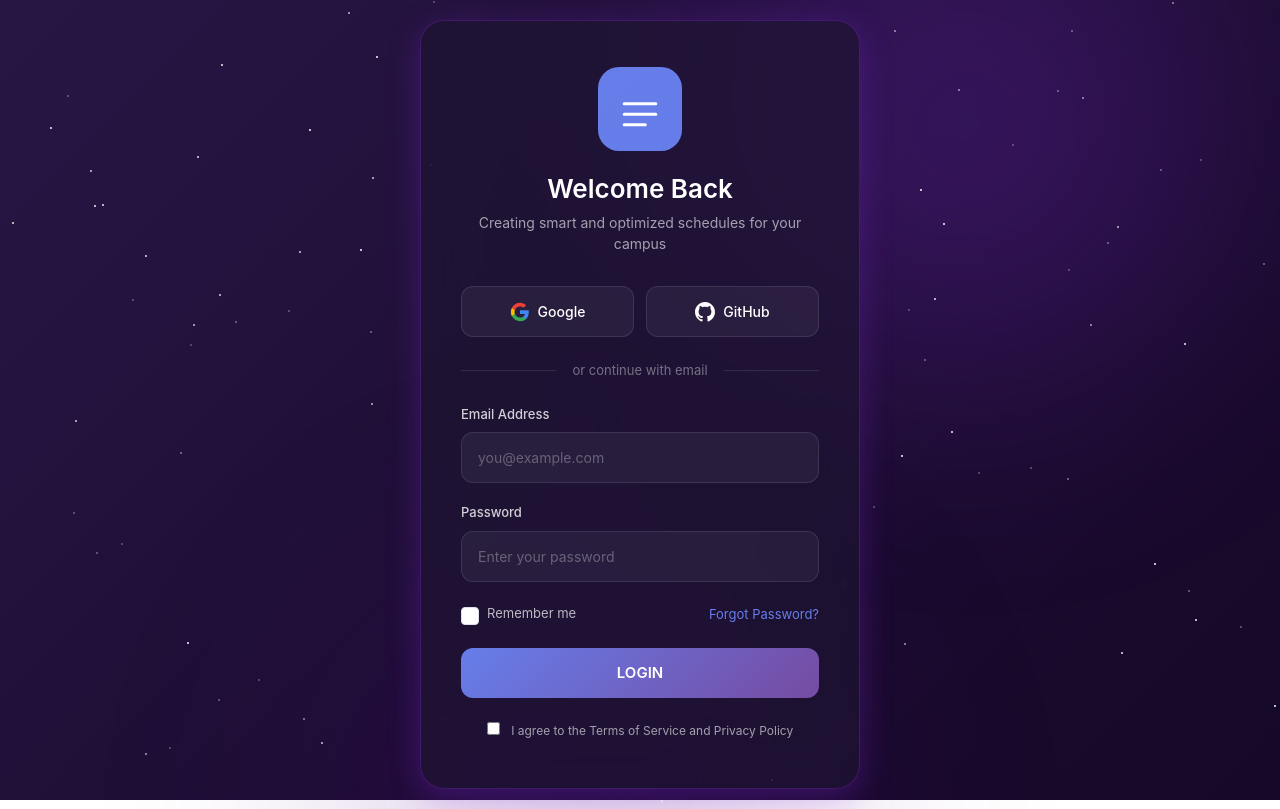
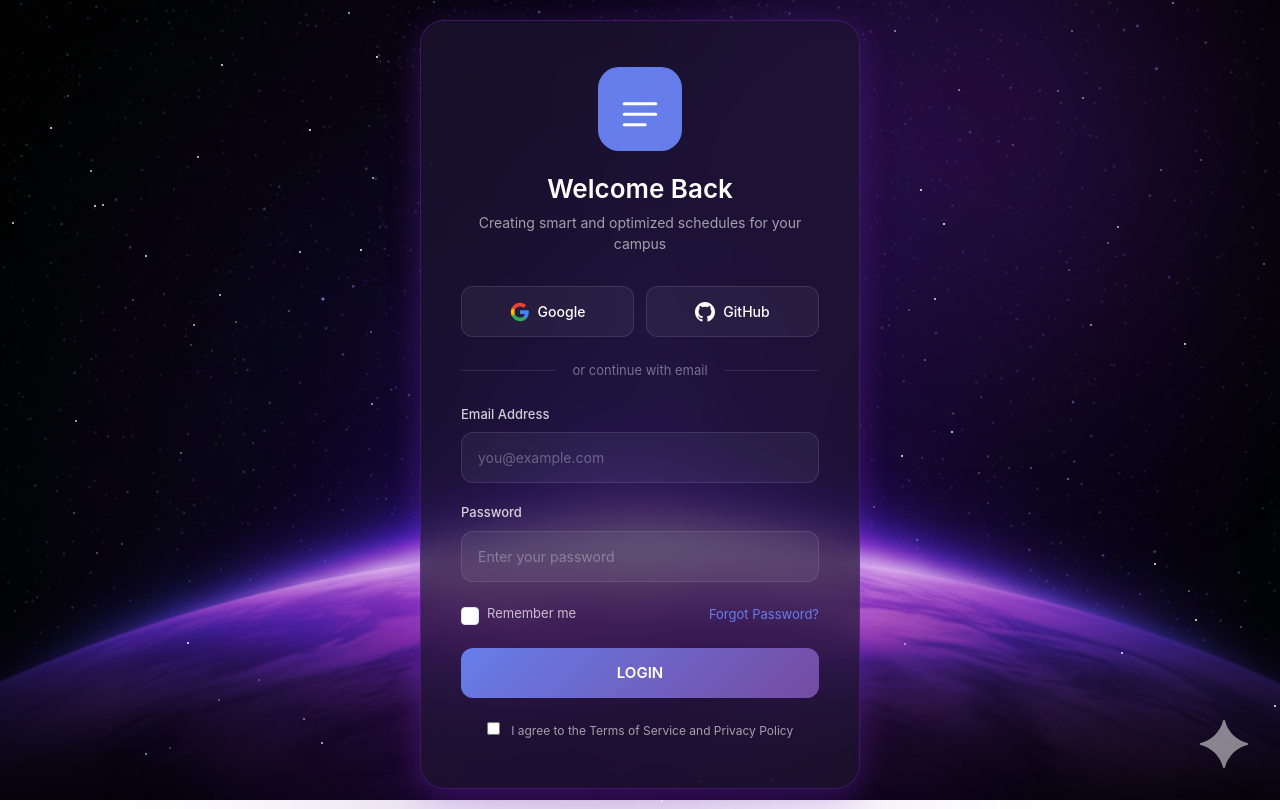
Before and after one commit to Mehwash1505/VerveVault, a plain HTML site: page index.html in a window 1280 px wide. Drawn offline with nearby package versions, Linux system fonts and the light colour scheme.

Commit message:
background updated

```diff
--- a/index.html
+++ b/index.html
@@ -18,16 +18,29 @@
             height: 100vh;
         }
 
+        .background-image {
+            position: fixed;
+            top: 0;
+            left: 0;
+            width: 100%;
+            height: 100%;
+            background-image: url("assets/login_background.png");
+            background-size: cover;
+            background-position: center;
+            background-repeat: no-repeat;
+            z-index: -2;
+        }
+
         .animated-background {
             position: fixed;
             top: 0;
             left: 0;
             width: 100%;
             height: 100%;
-            background: linear-gradient(135deg, #0a0015 0%, #1a0b2e 25%, #2d1b4e 50%, #1a0b2e 75%, #0a0015 100%);
+            background: linear-gradient(135deg, rgba(10, 0, 21, 0.7) 0%, rgba(26, 11, 46, 0.8) 25%, rgba(45, 27, 78, 0.7) 50%, rgba(26, 11, 46, 0.8) 75%, rgba(10, 0, 21, 0.7) 100%);
             background-size: 400% 400%;
             animation: gradientShift 15s ease infinite;
-            z-index: -2;
+            z-index: -3;
         }
 
         @keyframes gradientShift {
@@ -320,6 +333,7 @@
     </style>
 </head>
 <body>
+    <div class="background-image"></div>
     <div class="animated-background"></div>
     <div class="glow-orb orb-1"></div>
     <div class="glow-orb orb-2"></div>
```
Also changed, not shown: assets/login_background.png (added).
